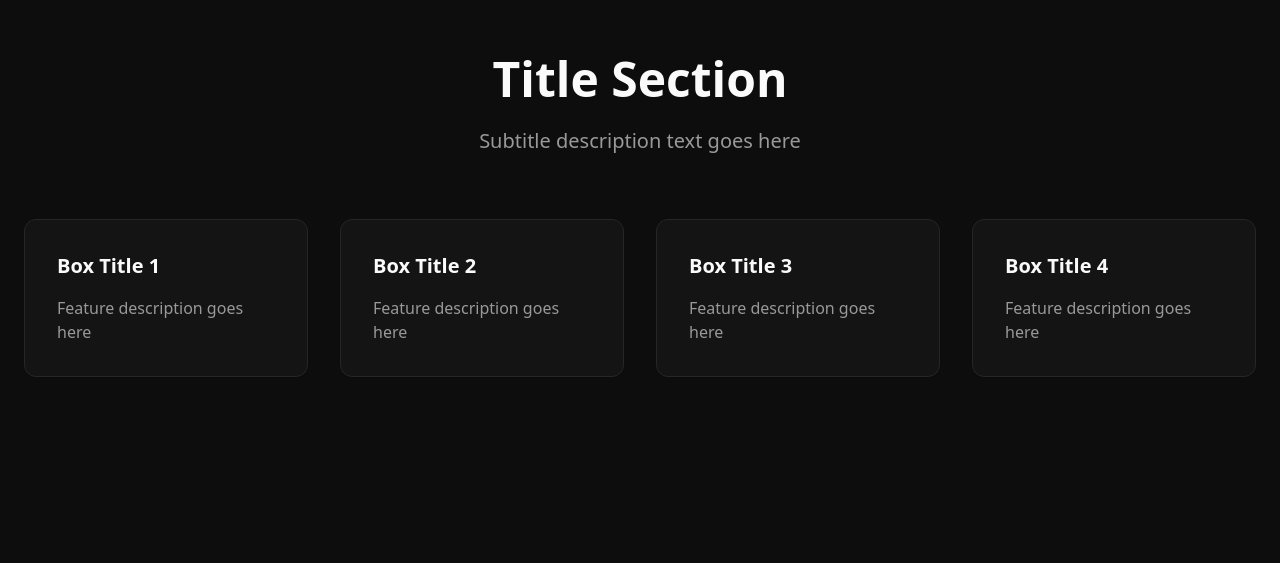
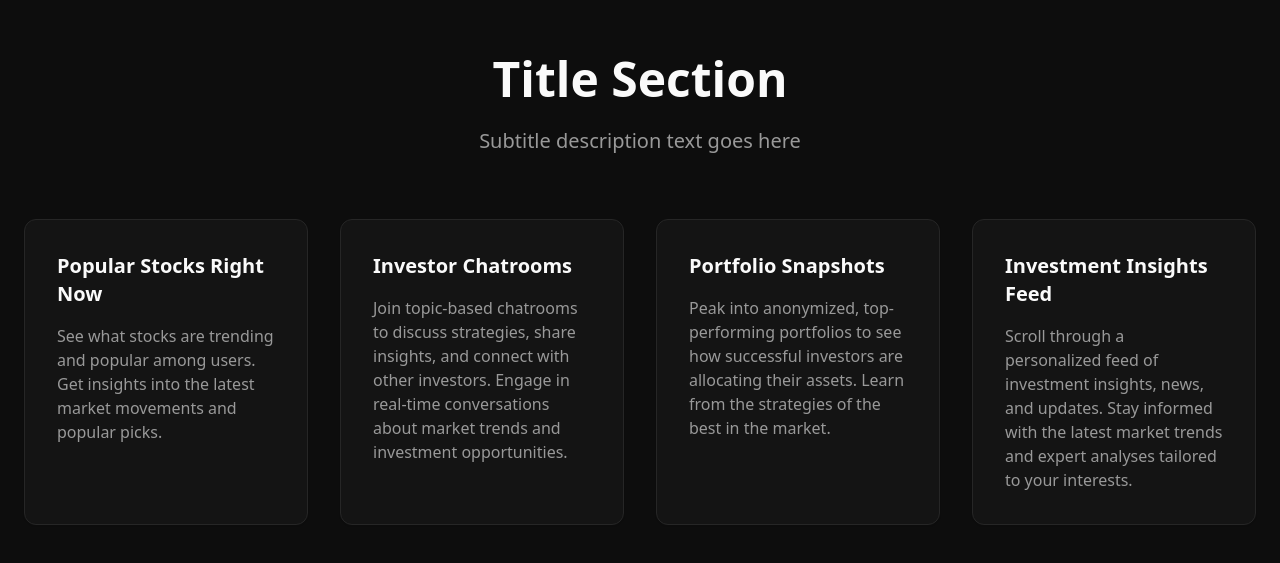
Before and after one commit to Avni2000/PortfolioParty, a React (Vite) app in the folder frontend/: page / in a window 1280 px wide. Shown: the part 841-1404 px from the top of the page. Before the commit the page ends 1314 px from the top, so only its background shows below. Built offline with nearby package versions, Linux system fonts and the light colour scheme.

Commit message:
adding cards

```diff
--- a/frontend/src/components/FeatureGrid.tsx
+++ b/frontend/src/components/FeatureGrid.tsx
@@ -3,20 +3,20 @@ import { Card, CardContent } from "@/components/ui/card";
 const FeatureGrid = () => {
   const features = [
     {
-      title: "Box Title 1",
-      description: "Feature description goes here"
+      title: "Popular Stocks Right Now",
+      description: "See what stocks are trending and popular among users. Get insights into the latest market movements and popular picks."
     },
     {
-      title: "Box Title 2",
-      description: "Feature description goes here"
+      title: "Investor Chatrooms",
+      description: "Join topic-based chatrooms to discuss strategies, share insights, and connect with other investors. Engage in real-time conversations about market trends and investment opportunities."
     },
     {
-      title: "Box Title 3",
-      description: "Feature description goes here"
+      title: "Portfolio Snapshots",
+      description: "Peak into anonymized, top-performing portfolios to see how successful investors are allocating their assets. Learn from the strategies of the best in the market."
     },
     {
-      title: "Box Title 4",
-      description: "Feature description goes here"
+      title: "Investment Insights Feed",
+      description: "Scroll through a personalized feed of investment insights, news, and updates. Stay informed with the latest market trends and expert analyses tailored to your interests."
     }
   ];
 
```
